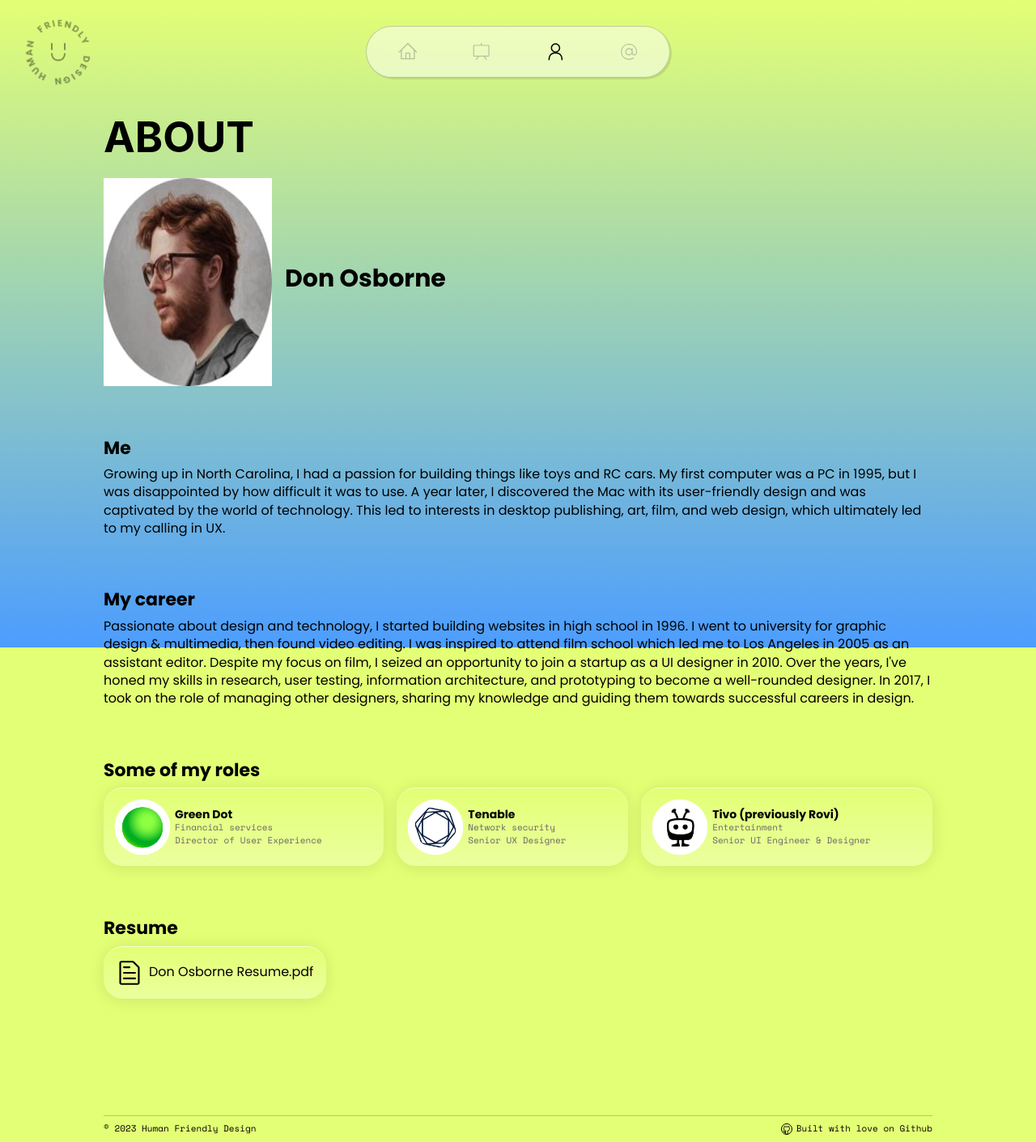
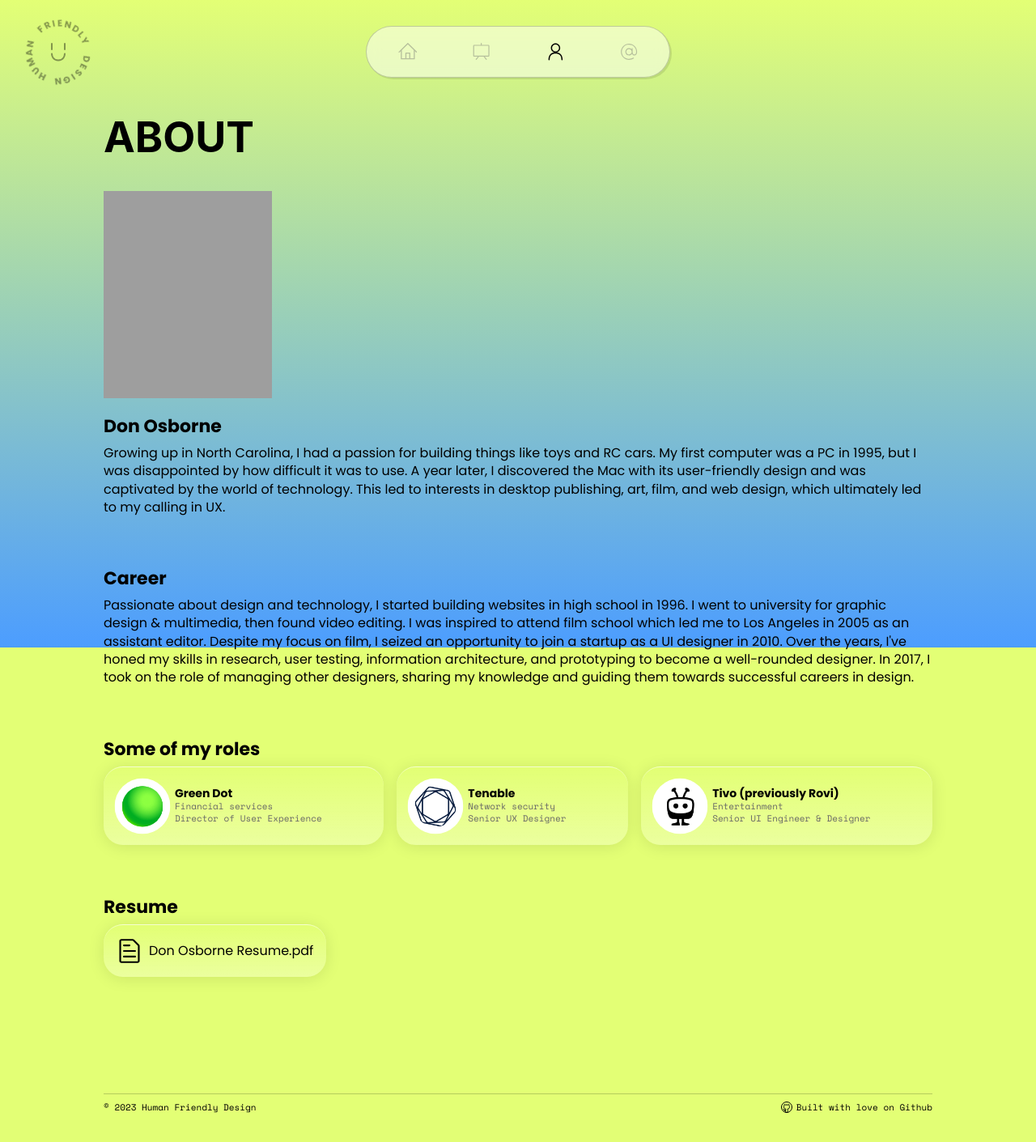
Before and after one commit to intastella/humanfriendlydesign, a PHP site: page /about.html in a window 1280 px wide. Shown: the whole page at 81% size. After the commit the page ends 1375 px from the top, so only its background shows below. Run offline with PHP 8.4, Linux system fonts and the light colour scheme; some web fonts are replaced; grey boxes are pictures that could not be loaded.

Commit message:
about page updates

```diff
--- a/about.html
+++ b/about.html
@@ -62,20 +62,17 @@
     <main class="tmpl-main js-tmpl-main" role="main">
       <div class="tmpl-content">
         <h1 class="tmpl-page-heading">About</h1>
-        <div class="about-hero"><img class="about-hero__avatar" src="/img/avatar.jpg">
-          <h2 class="about-hero__heading">Don Osborne</h2>
-        </div>
-        <div class="tmpl-page-subsection">
-          <h3>Me</h3>
+        <section class="tmpl-page-subsection tmpl-page-subsection--first"><img class="about-hero__avatar" src="/img/don-osborne.png">
+          <h3>Don Osborne</h3>
           <p>Growing up in North Carolina, I had a passion for building things like toys and RC cars. My first computer was a PC in 1995, but I was disappointed by how difficult it was to use. A year later, I discovered the Mac with its user-friendly design and was captivated by the world of technology. This led to interests in desktop publishing, art, film, and web design, which ultimately led to my calling in UX.</p>
-        </div>
-        <div class="tmpl-page-subsection">
+        </section>
+        <section class="tmpl-page-subsection">
           <h3>
-             My career</h3>
+             Career</h3>
           <p>
              Passionate about design and technology, I started building websites in high school in 1996. I went to university for graphic design &amp; multimedia, then found video editing. I was inspired to attend film school which led me to Los Angeles in 2005 as an assistant editor. Despite my focus on film, I seized an opportunity to join a startup as a UI designer in 2010. Over the years, I've honed my skills in research, user testing, information architecture, and prototyping to become a well-rounded designer. In 2017, I took on the role of managing other designers, sharing my knowledge and guiding them towards successful careers in design.</p>
-        </div>
-        <div class="tmpl-page-subsection">
+        </section>
+        <section class="tmpl-page-subsection">
           <h3>
              Some of my roles </h3>
           <div class="about-roles"> <a class="about-role-item" href="http://www.greendot.com" target="_blank"><img class="about-role-item__image" loading="lazy" src="/img/logo-greendot.png">
@@ -94,14 +91,14 @@
                 <div class="about-role-item__industry">Entertainment</div>
                 <div class="about-role-item__role">Senior UI Engineer &amp; Designer</div>
               </div></a></div>
-        </div>
-        <div class="tmpl-page-subsection">
+        </section>
+        <section class="tmpl-page-subsection">
           <h3>Resume</h3>
           <div class="about-resume"><a class="about-resume__link" href="/downloads/Don-Osborne-Resume.pdf" target="_blank">
               <svg class="about-resume__link-icon" width="24" height="24" viewBox="0 0 24 24" fill="none" xmlns="http://www.w3.org/2000/svg">
                 <path fill-rule="evenodd" clip-rule="evenodd" d="M4.75 3.3999C4.75 3.26183 4.86193 3.1499 5 3.1499H14.7858C14.8521 3.1499 14.9157 3.17624 14.9626 3.22313L19.1768 7.43734C19.2237 7.48422 19.25 7.54781 19.25 7.61412V20.5999C19.25 20.738 19.1381 20.8499 19 20.8499H5C4.86193 20.8499 4.75 20.738 4.75 20.5999V3.3999ZM5 1.6499C4.0335 1.6499 3.25 2.43341 3.25 3.3999V20.5999C3.25 21.5664 4.0335 22.3499 5 22.3499H19C19.9665 22.3499 20.75 21.5664 20.75 20.5999V7.61412C20.75 7.14999 20.5656 6.70487 20.2374 6.37668L16.0232 2.16247C15.695 1.83428 15.2499 1.6499 14.7858 1.6499H5ZM7.2 6.4499C6.78579 6.4499 6.45 6.78569 6.45 7.1999C6.45 7.61412 6.78579 7.9499 7.2 7.9499H12C12.4142 7.9499 12.75 7.61412 12.75 7.1999C12.75 6.78569 12.4142 6.4499 12 6.4499H7.2ZM7.2 11.2499C6.78579 11.2499 6.45 11.5857 6.45 11.9999C6.45 12.4141 6.78579 12.7499 7.2 12.7499H16.8C17.2142 12.7499 17.55 12.4141 17.55 11.9999C17.55 11.5857 17.2142 11.2499 16.8 11.2499H7.2ZM7.2 16.0499C6.78579 16.0499 6.45 16.3857 6.45 16.7999C6.45 17.2141 6.78579 17.5499 7.2 17.5499H16.8C17.2142 17.5499 17.55 17.2141 17.55 16.7999C17.55 16.3857 17.2142 16.0499 16.8 16.0499H7.2Z" stroke="none"></path>
               </svg>Don Osborne Resume.pdf</a></div>
-        </div>
+        </section>
       </div>
     </main>
     <footer class="tmpl-footer">
--- a/src/css/pages/_about.scss
+++ b/src/css/pages/_about.scss
@@ -1,16 +1,12 @@
-.about-hero {
-  @include flex;
-  @include flex-horizontal;
-  @include flex-cross-center;
-}
+.about-hero__avatar {
+  @include mar-bottom(2);
+  width: 156px;
+  height: 192px;
+  transition: all $transition-xlong;
 
-.about-hero__avatar {
-  @include mar-right(2);
-  @include border-radius($br-round);
-  @include square(80px);
-
-  @include breakpoint($screen-small) {
-    @include square(112px);
+  @include breakpoint($screen-medium) {
+    width: 208px;
+    height: 256px;
   }
 }
 
```
Also changed, not shown: other parts of src/css/pages/_about.scss (+21 -24 lines), css/hfd.css (+10 -9 lines), src/html/about.pug (+7 -11 lines), css/hfd.min.css.
